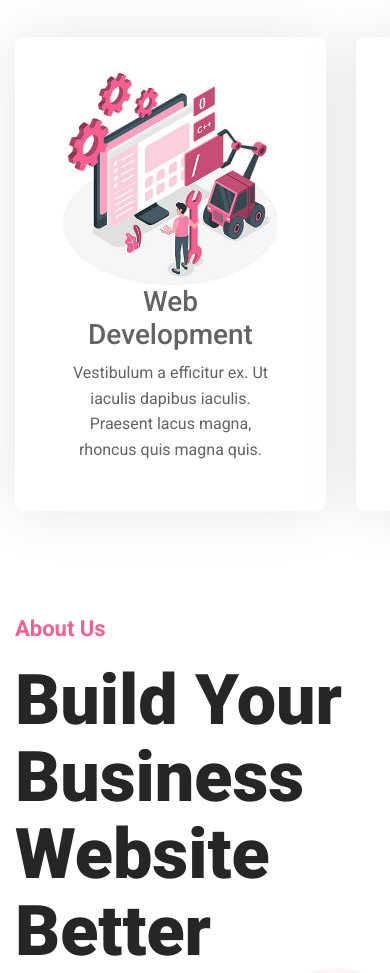
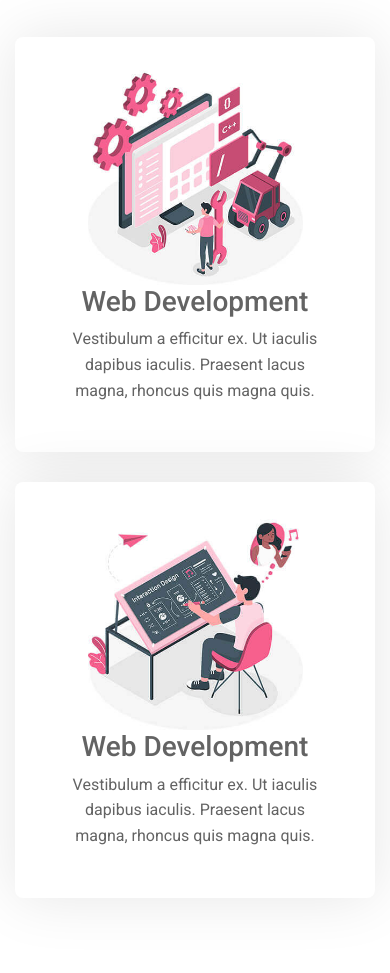
Before and after one commit to Hminhman2908/Samar, a plain HTML site: page index.html in a window 390 px wide. Shown: the part 1167-2140 px from the top of the page. Drawn offline with nearby package versions, Linux system fonts and the light colour scheme; a script that the page names is missing.

Commit message:
update serv

```diff
--- a/css/style.css
+++ b/css/style.css
@@ -994,6 +994,14 @@ footer::before {
   }
 } */
 
+@media only screen and (max-width: 690px) {
+  .services__content {
+    display: grid;
+    grid-template-columns: repeat(1, 1fr);
+    gap: 30px;
+    margin-top: 40px;
+  }
+}
 @media only screen and (max-width: 640px) {
   .footer__top {
     display: none;
```
